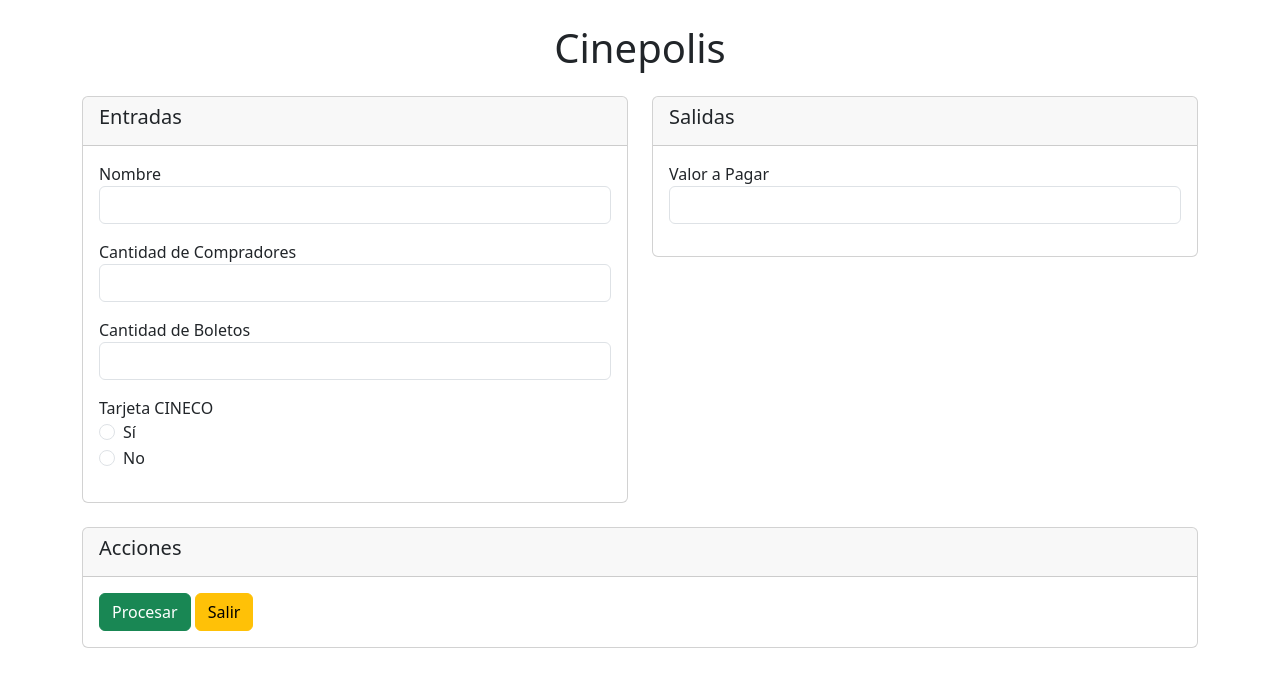
After one commit to IDGS-801-23000387/IntroFlask, a Flask app: template templates/Cinepolis.html in a window 1280 px wide. The commit adds this page. Shown: the top 687 px of the page. Run offline with Flask 3, Linux system fonts and the light colour scheme; the template is opened without the code that fills it, so the values that code supplies are empty.

Commit message:
12/02/2025

```diff
--- a/main.py
+++ b/main.py
@@ -1,4 +1,4 @@
-from flask import Flask,render_template
+from flask import Flask,render_template, request
 
 app=Flask(__name__)
 
@@ -11,6 +11,26 @@ def index():
 @app.route("/ejemplo1")
 def ejemplo1():
     return render_template("ejemplo1.html")
+
+@app.route("/OperasBas", methods=["GET", "POST"])
+def operas1():
+    resultado = 0
+    if request.method == "POST":
+        n1 = float(request.form.get("n1"))
+        n2 = float(request.form.get("n2"))
+        seleccion = request.form.get("seleccion")
+
+        if seleccion == "suma":
+            resultado = f"La suma de {n1} + {n2} es {n1 + n2}"
+        elif seleccion == "resta":
+            resultado = f"La resta de {n1} - {n2} es {n1 - n2}"
+        elif seleccion == "multiplicacion":
+            resultado = f"La multiplicación de {n1} * {n2} es {n1 * n2}"
+        elif seleccion == "division":
+            resultado = f"La división de {n1} / {n2} es {n1 / n2}"
+
+
+    return render_template("OperasBas.html", resultado=resultado)
 
 app.route("/ejemplo2")
 def ejemplo2():
--- /dev/null
+++ b/templates/Cinepolis.html
@@ -0,0 +1,90 @@
+<!DOCTYPE html>
+<html lang="es">
+<head>
+    <meta charset="UTF-8">
+    <meta name="viewport" content="width=device-width, initial-scale=1.0">
+    <title>Cinepolis</title>
+    <link href="https://cdn.jsdelivr.net/npm/bootstrap@5.3.3/dist/css/bootstrap.min.css" rel="stylesheet">
+</head>
+<body>
+    <div class="container">
+        <h1 class="text-center mt-4">Cinepolis</h1>
+
+        {% if alertaError %}
+      <p>
+        {{ alertaError }}
+      </p>
+        {% endif %}
+        <form action="/" method="post" class="mt-4">
+            <div class="row">
+
+                <div class="col-md-6">
+                    <div class="card">
+                        <div class="card-header">
+                            <h5 class="card-title">Entradas</h5>
+                        </div>
+                        <div class="card-body">
+                            <div class="form-group mb-3">
+                                <label for="nombre">Nombre</label>
+                                <input type="text" class="form-control" name="nombre" required>
+                            </div>
+
+                            <div class="form-group mb-3">
+                                <label for="compradores">Cantidad de Compradores</label>
+                                <input type="number" class="form-control" name="compradores" required>
+                            </div>
+
+                            <div class="form-group mb-3">
+                                <label for="boletos">Cantidad de Boletos</label>
+                                <input type="number" class="form-control" name="boletos" required>
+                            </div>
+
+                            <div class="form-group mb-3">
+                                <label>Tarjeta CINECO</label>
+                                <div class="form-check">
+                                    <input class="form-check-input" type="radio" name="cineco" value="si" required>
+                                    <label class="form-check-label">Sí</label>
+                                </div>
+                                <div class="form-check">
+                                    <input class="form-check-input" type="radio" name="cineco" value="no" required>
+                                    <label class="form-check-label">No</label>
+                                </div>
+                            </div>
+                        </div>
+                    </div>
+                </div>
+
+
+                <div class="col-md-6">
+                    <div class="card">
+                        <div class="card-header">
+                            <h5 class="card-title">Salidas</h5>
+                        </div>
+                        <div class="card-body">
+                            <div class="form-group mb-3">
+                                <label for="total_pagar">Valor a Pagar</label>
+                                <input type="text" class="form-control" name="totalPagar" value="{{ totalPagar if totalPagar else '' }}" readonly>
+                            </div>
+                        </div>
+                    </div>
+                </div>
+            </div>
+
+
+            <div class="row mt-4">
+                <div class="col-md-12">
+                    <div class="card">
+                        <div class="card-header">
+                            <h5 class="card-title">Acciones</h5>
+                        </div>
+                        <div class="card-body">
+                            <button type="submit" class="btn btn-success">Procesar</button>
+                            <a href="/" class="btn btn-warning">Salir</a>
+                        </div>
+                    </div>
+                </div>
+            </div>
+        </form>
+    </div>
+</body>
+</html>
--- a/templates/layout.html
+++ b/templates/layout.html
@@ -37,7 +37,7 @@
           </tbody>
         </table>
 
-
+        {%block container %} {%endblock%}
       </div>
     </div>
   </body>
```
Also changed, not shown: cinepolis.py (added, +42 -0 lines), templates/OperasBas.html (added, +33 -0 lines), 1 other file.
